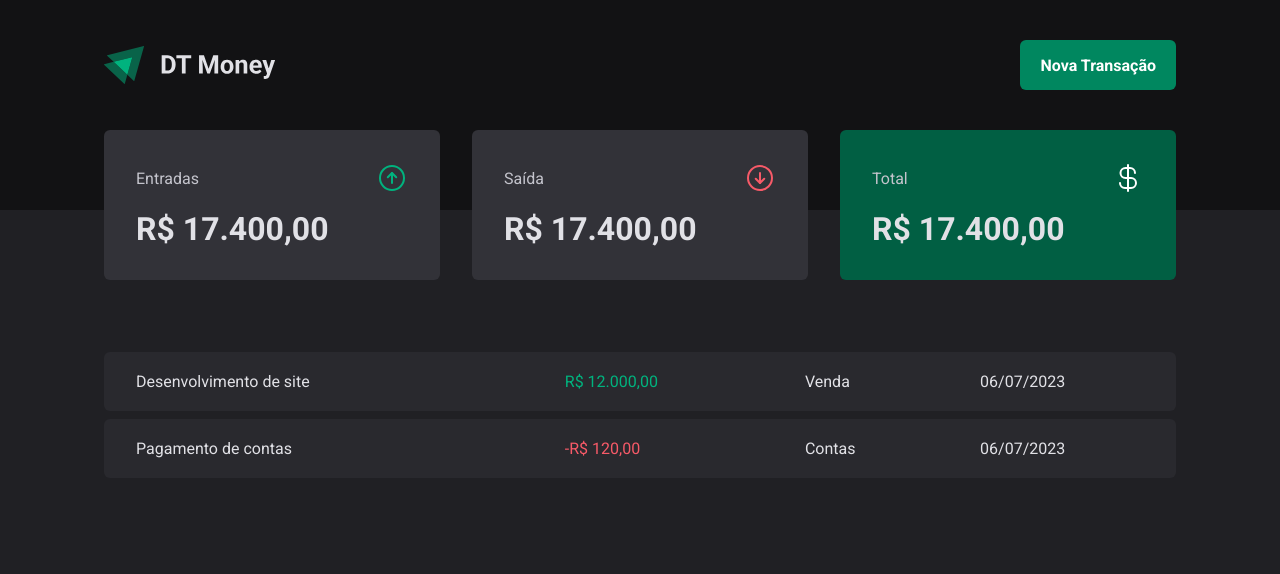
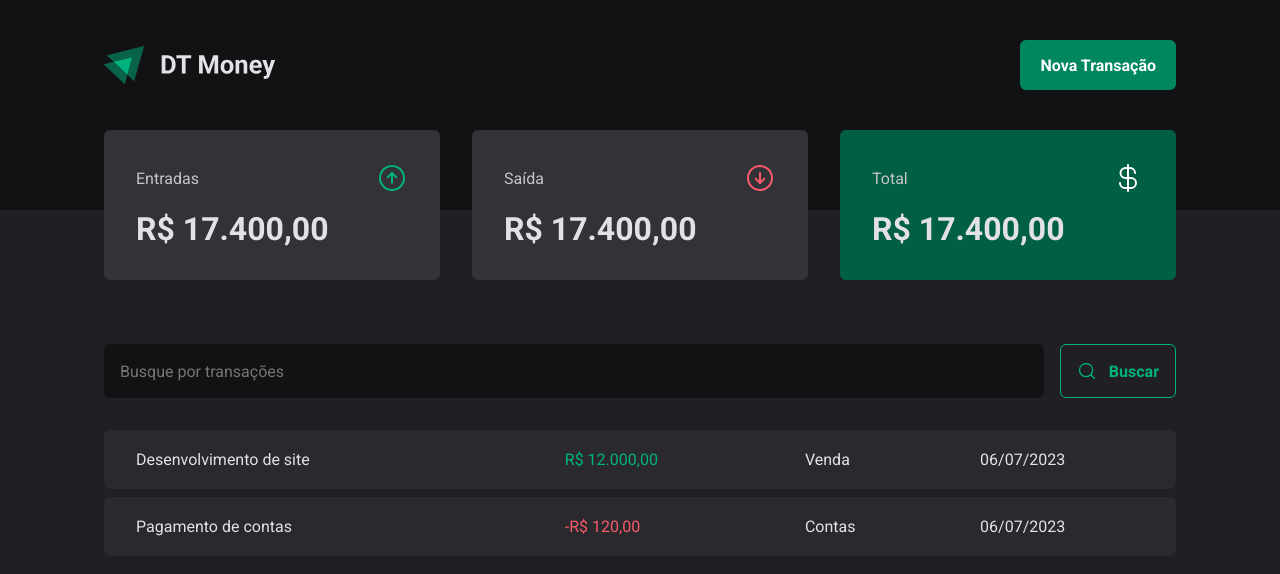
Before and after one commit to Baggio25/03-fundamentos-react-dt-money, a React (Vite) app: page / in a window 1280 px wide. Shown: the top 574 px of the page. Built offline with nearby package versions, Linux system fonts and the light colour scheme.

Commit message:
SearchForm component

```diff
--- /dev/null
+++ b/src/components/SearchForm/index.tsx
@@ -0,0 +1,14 @@
+import { MagnifyingGlass } from "phosphor-react";
+import { SearchFormContainer } from "./styles";
+
+export function SearchForm() {
+  return(
+    <SearchFormContainer>
+      <input type="text" placeholder="Busque por transações"/>
+      <button type="submit">
+        <MagnifyingGlass size={20}/>
+        Buscar
+      </button>
+    </SearchFormContainer>
+  )
+}
--- /dev/null
+++ b/src/components/SearchForm/styles.ts
@@ -0,0 +1,40 @@
+import { styled } from "styled-components";
+
+export const SearchFormContainer = styled.form`
+  display: flex;
+  gap: 1rem;
+
+  input {
+    flex: 1;
+    border-radius: 6px;
+    border: 0;
+    padding: 1rem;
+    background: ${(props) => props.theme["gray-900"]};
+    color: ${(props) => props.theme["gray-300"]};
+  }
+
+  &::placeholder {
+    color: ${(props) => props.theme["gray-500"]};
+  }
+
+  button {
+    display: flex;
+    align-items: center;
+    gap: 0.75rem;
+
+    border: 0;
+    padding: 1rem;
+    background: transparent;
+    border: 1px solid ${(props) => props.theme["green-300"]};
+    color: ${(props) => props.theme["green-300"]};
+    font-weight: bold;
+    border-radius: 6px;
+
+    &:hover {
+      background: ${(props) => props.theme["green-500"]};
+      border: 1px solid ${(props) => props.theme["green-500"]};
+      color: ${(props) => props.theme.white};
+      transition: background-color 0.2s, color 0.2s, border-color 0.2s;
+    }
+  }
+`;
--- a/src/pages/Trasactions/index.tsx
+++ b/src/pages/Trasactions/index.tsx
@@ -1,4 +1,5 @@
 import { Header } from "../../components/Header";
+import { SearchForm } from "../../components/SearchForm";
 import { Summary } from "../../components/Summary";
 import {
   PriceHighlight,
@@ -13,6 +14,7 @@
       <Summary />
 
       <TransactionsContainer>
+        <SearchForm />
         <TransactionsTable>
           <tbody>
             <tr>
```
